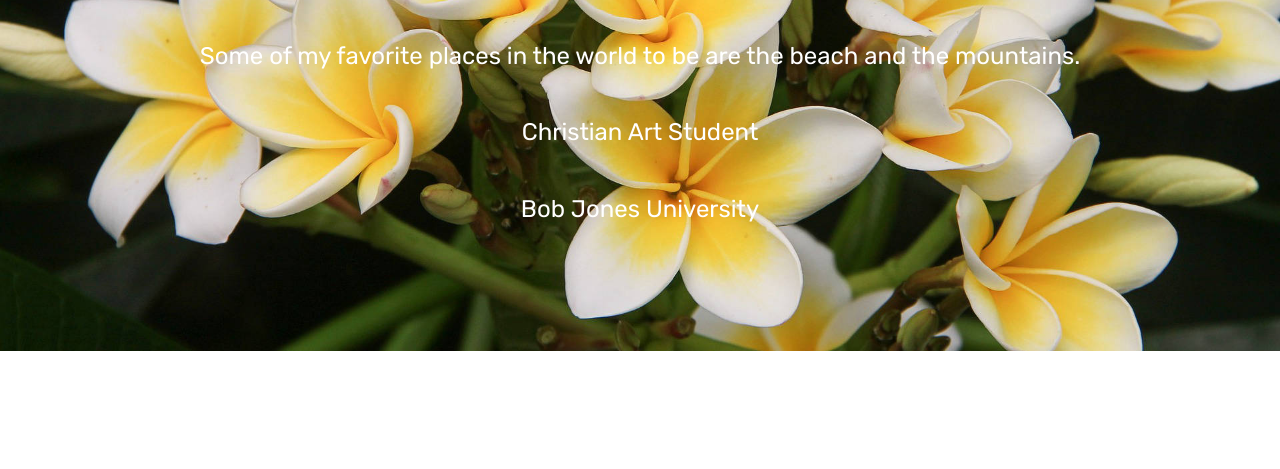
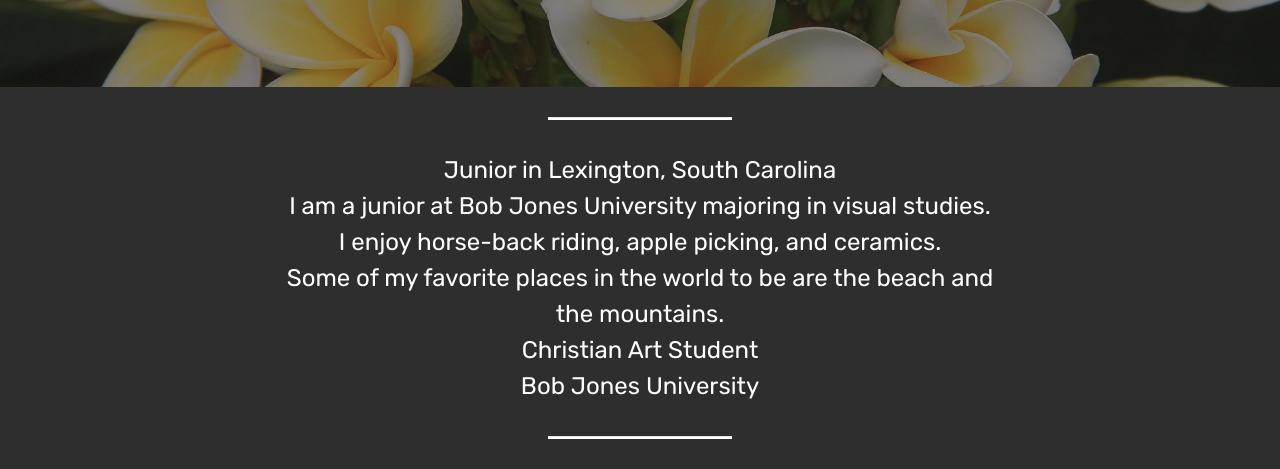
Before and after one commit to 7inator7/7inator7.github.io, a plain HTML site: page index.html in a window 1280 px wide. Shown: the part 351-820 px from the top of the page. Drawn offline with Linux system fonts and the light colour scheme.

Commit message:
Add files via upload

```diff
--- a/assets/mobirise/css/mbr-additional.css
+++ b/assets/mobirise/css/mbr-additional.css
@@ -715,3 +715,26 @@ section.lazy-placeholder:after {
   padding-bottom: 90px;
   background-image: url("../../../assets/images/mbr-1920x1280.jpg");
 }
+.cid-rIz97fsx6k {
+  padding-top: 30px;
+  padding-bottom: 30px;
+  background-color: #2e2e2e;
+}
+.cid-rIz97fsx6k .line {
+  background-color: #ffffff;
+  color: #ffffff;
+  align: center;
+  height: 2px;
+  margin: 0 auto;
+}
+.cid-rIz97fsx6k .section-text {
+  padding: 2rem 0;
+}
+.cid-rIz97fsx6k .inner-container {
+  margin: 0 auto;
+}
+@media (max-width: 768px) {
+  .cid-rIz97fsx6k .inner-container {
+    width: 100% !important;
+  }
+}
--- a/index.html
+++ b/index.html
@@ -26,23 +26,14 @@
 
 
 
-
+    <div class="mbr-overlay" style="opacity: 0.5; background-color: rgb(35, 35, 35);"></div>
 
     <div class="container align-center">
         <div class="row justify-content-md-center">
             <div class="mbr-white col-md-10">
-                <h1 class="mbr-section-title mbr-bold pb-3 mbr-fonts-style display-1">Jennifer Potter</h1>
+                <h1 class="mbr-section-title mbr-bold pb-3 mbr-fonts-style display-1"><br>Jennifer Potter</h1>
 
-                <p class="mbr-text pb-3 mbr-fonts-style display-5">Junior in Lexington, South Carolina
-<br>I am a junior at Bob Jones University majoring in visual studies.
-<br>
-<br>I enjoy horse-back riding, apple picking, and ceramics.
-<br>
-<br>Some of my favorite places in the world to be are the beach and the mountains.
-<br>
-<br>Christian Art Student
-<br>
-<br>Bob Jones University</p>
+                <p class="mbr-text pb-3 mbr-fonts-style display-5">"You're a sky full of Stars..." Coldplay</p>
 
             </div>
         </div>
@@ -50,8 +41,30 @@
 
 </section>
 
+<section class="engine"><a href="https://mobirise.info/d">free site maker</a></section><section class="mbr-section article content10 cid-rIz97fsx6k" id="content10-3">
 
-  <section class="engine"><a href="https://mobirise.info/m">free web design templates</a></section><script src="assets/web/assets/jquery/jquery.min.js"></script>
+
+
+    <div class="container">
+        <div class="inner-container" style="width: 66%;">
+            <hr class="line" style="width: 25%;">
+            <div class="section-text align-center mbr-white mbr-fonts-style display-5">Junior in Lexington, South Carolina
+<div>I am a junior at Bob Jones University majoring in visual studies.
+</div><div>
+</div><div>I enjoy horse-back riding, apple picking, and ceramics.
+</div><div>
+</div><div>Some of my favorite places in the world to be are the beach and the mountains.
+</div><div>
+</div><div>Christian Art Student
+</div><div>
+</div><div>Bob Jones University</div></div>
+            <hr class="line" style="width: 25%;">
+        </div>
+    </div>
+</section>
+
+
+  <script src="assets/web/assets/jquery/jquery.min.js"></script>
   <script src="assets/popper/popper.min.js"></script>
   <script src="assets/bootstrap/js/bootstrap.min.js"></script>
   <script src="assets/tether/tether.min.js"></script>
```
